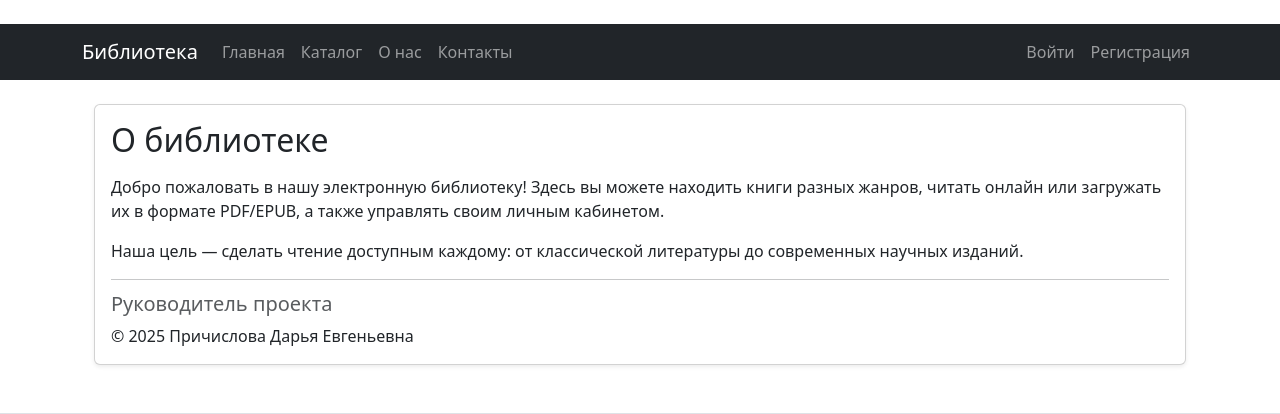
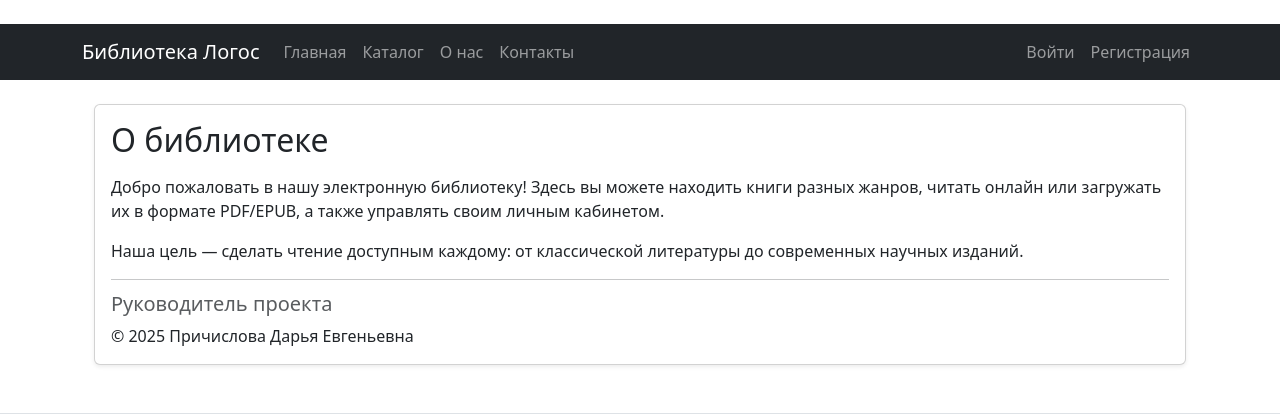
Before and after one commit to DaryaPrich/library_site, a Django app: page /about/ in a window 1280 px wide. Shown: the top 414 px of the page. Run offline with Django 5.2, Linux system fonts and the light colour scheme; some libraries are stand-ins or nearby versions.

Commit message:
Убрана ссылка на лого библиотеки

```diff
--- a/library_site/main/templates/main/base.html
+++ b/library_site/main/templates/main/base.html
@@ -48,7 +48,7 @@
 <body>
 <nav class="navbar navbar-expand-lg navbar-dark bg-dark mb-4">
     <div class="container">
-        <a class="navbar-brand" href="/">Библиотека</a>
+        <a class="navbar-brand">Библиотека Логос</a>
         <button class="navbar-toggler" type="button" data-bs-toggle="collapse" data-bs-target="#navbarNav">
             <span class="navbar-toggler-icon"></span>
         </button>
```
